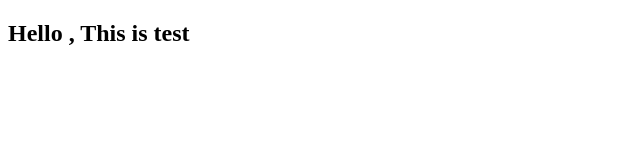
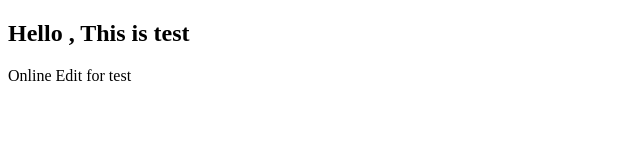
Before and after one commit to nipunwijethunga/nipunwijethunga, a plain HTML site: page index.html in a window 1280 px wide. Shown: the whole page, without its empty margins (0-640 px from the left). Drawn offline with Linux system fonts and the light colour scheme.

Commit message:
Update index.html

```diff
--- a/index.html
+++ b/index.html
@@ -8,5 +8,6 @@
 </head>
 <body>
     <h2>Hello , This is test</h2>
+    <p>Online Edit for test</p>
 </body>
 </html>
```
